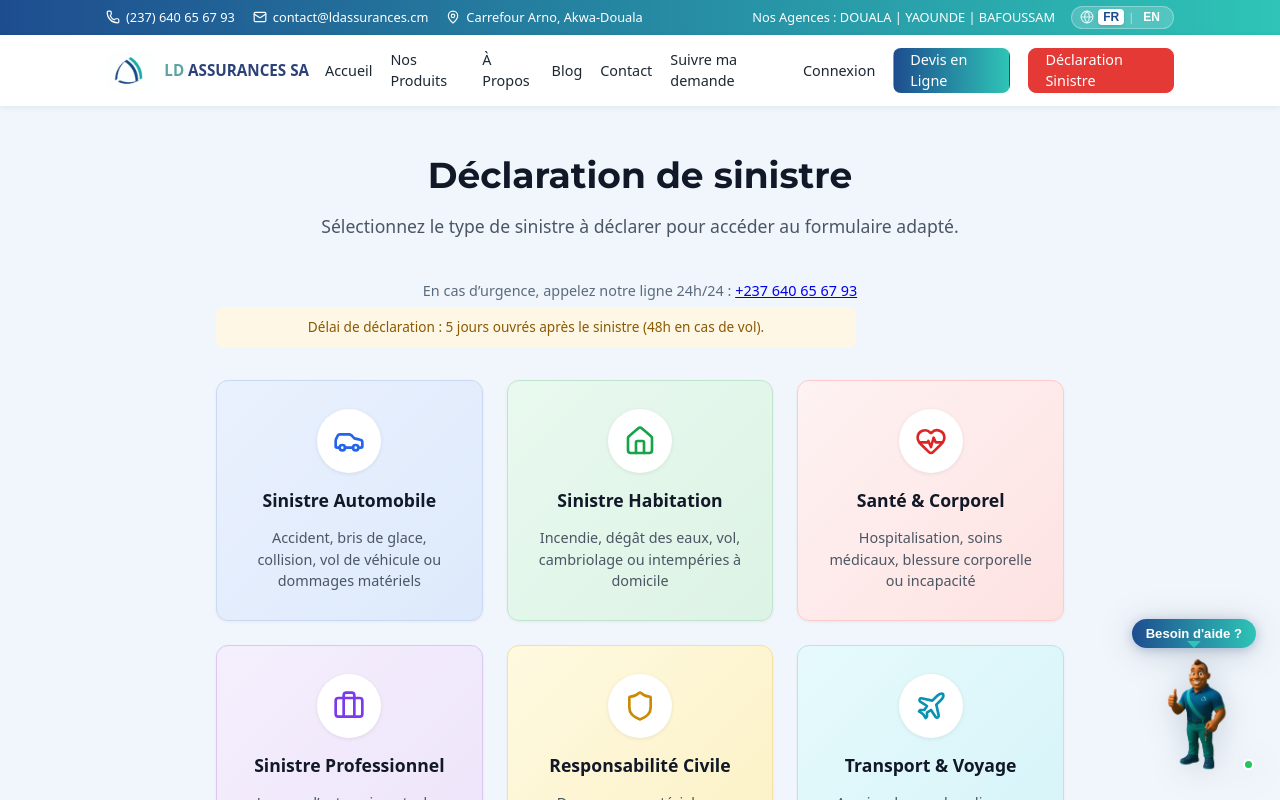
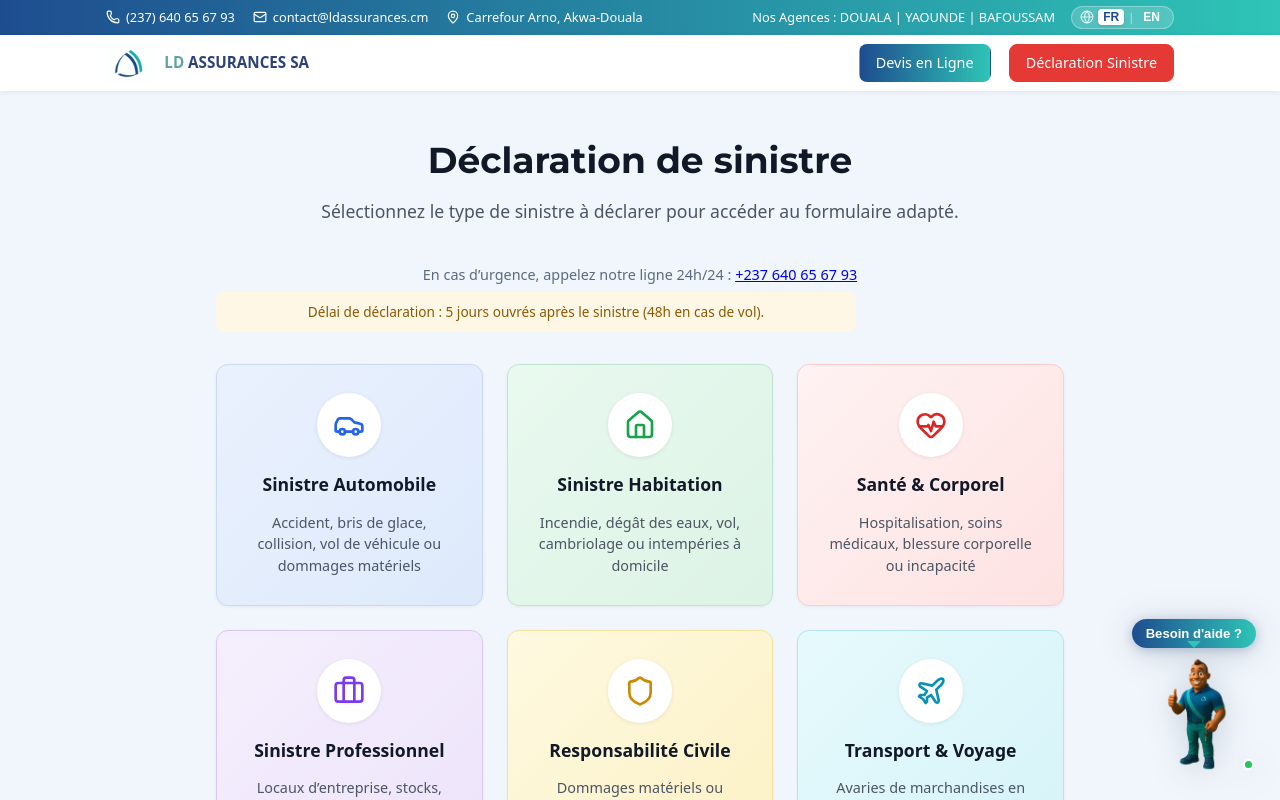
Before and after one commit to Davila-II/ld-assurances, a React (Vite) app in the folder frontend/: page / in a window 1280 px wide. Shown: the top 800 px of the page. Built offline with nearby package versions, Linux system fonts and the light colour scheme.

Commit message:
suppresoin

```diff
--- a/frontend/src/components/SiteLayout.tsx
+++ b/frontend/src/components/SiteLayout.tsx
@@ -129,23 +129,6 @@ export default function SiteLayout() {
           </div>
 
           <nav id="site-nav" className={open ? 'site-nav open' : 'site-nav'}>
-            <a href={`${SITE.mainUrl}/`}>{t('nav.home')}</a>
-            <a href={`${SITE.mainUrl}/produits`}>{t('nav.products')}</a>
-            <a href={`${SITE.mainUrl}/#about`}>{t('nav.about')}</a>
-            <a href={`${SITE.mainUrl}/blog`}>{t('nav.blog')}</a>
-            <a href={`${SITE.mainUrl}/contact`}>{t('nav.contact')}</a>
-            <Link to="/suivi" onClick={close}>
-              {t('nav.track')}
-            </Link>
-            {isClientLoggedIn ? (
-              <Link to="/espace-client" onClick={close}>
-                {t('nav.client_space')}
-              </Link>
-            ) : (
-              <Link to="/espace-client/connexion" onClick={close}>
-                {t('nav.login')}
-              </Link>
-            )}
             <Link className="btn btn-gradient btn-sm" to="/?service=devis" onClick={close}>
               {t('nav.quote_btn')}
             </Link>
```
